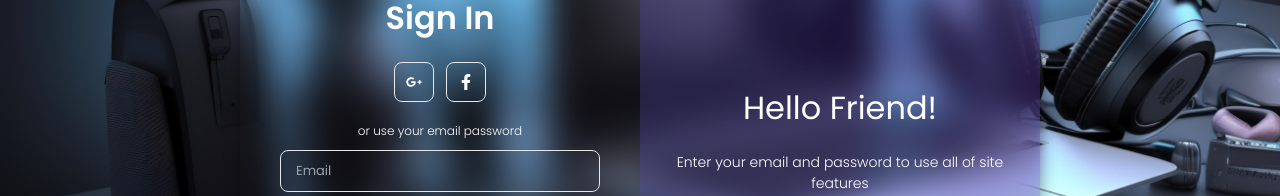
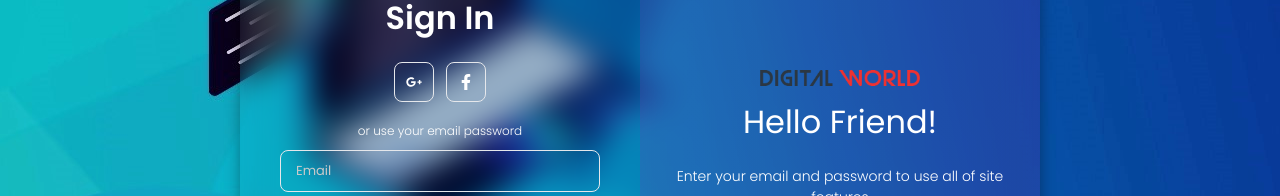
Before and after one commit to doankietdev/digital-shop-web, a React (Create React App) app: page /auth in a window 1280 px wide. Shown: the part 234-430 px from the top of the page. Built offline with nearby package versions, Linux system fonts and the light colour scheme; no server answers.

Commit message:
[EDIT] fix UI

```diff
--- a/src/components/FormControls/classes.js
+++ b/src/components/FormControls/classes.js
@@ -3,7 +3,7 @@ import clsx from 'clsx'
 const inputClasses = ({ primary, outlined, rounded, hasError, className }) => {
   return clsx(
     {
-      'border-[1px] hover:border-[2px] focus:border-[2px] bg-transparent':
+      'border-[1px] hover:border-[2px] focus:border-[2px] bg-transparent placeholder:text-[#cacaca]':
         outlined,
       'text-black': !outlined
     },
--- a/src/pages/Auth/Auth.jsx
+++ b/src/pages/Auth/Auth.jsx
@@ -1,9 +1,8 @@
 import clsx from 'clsx'
 import { useCallback, useEffect, useRef, useState } from 'react'
 import { useSelector } from 'react-redux'
-import { useNavigate } from 'react-router-dom'
+import { Link, useNavigate } from 'react-router-dom'
 import { ToastContainer, toast } from 'react-toastify'
-import authBackground from '~/assets/auth-background.jpg'
 import { Button } from '~/components'
 import { routesConfig } from '~/config'
 import { userSelector } from '~/redux/selectors'
@@ -12,6 +11,8 @@ import styles from './Auth.module.css'
 import { signIn, signUp } from './AuthSlice'
 import SignInForm from './SignInForm'
 import SignUpForm from './SignUpForm'
+import authBackground from '~/assets/auth-background.jpg'
+import logoImage from '~/assets/logo.png'
 
 function Auth() {
   const container = useRef(null)
@@ -49,7 +50,8 @@ function Auth() {
     }
   }, [])
 
-  const handleSignIn = useCallback(async (data) => {
+  const handleSignIn = useCallback(
+    async (data) => {
       try {
         await dispatch(signIn(data)).unwrap()
         sessionStorage.setItem('signIn', true)
@@ -57,11 +59,13 @@ function Auth() {
       } catch (error) {
         toast.error(error.messages[0])
       }
-  }, [navigate])
+    },
+    [navigate]
+  )
 
   return (
     <>
-      {(
+      {
         <div
           style={{
             backgroundImage: `url(${authBackground})`
@@ -73,7 +77,7 @@ function Auth() {
           <div
             className={clsx(
               styles.container,
-              'fade-in relative bg-transparent backdrop-blur-lg w-[800px] max-w-full min-h-[680px] rounded-[30px] text-white'
+              'fade-in relative bg-transparent backdrop-blur-lg w-[800px] max-w-full min-h-[680px] rounded-[30px] text-white overflow-hidden'
             )}
             ref={container}
           >
@@ -83,7 +87,11 @@ function Auth() {
                 'absolute top-0 left-0 h-full opacity-0 z-[1] transition-all duration-[600ms] ease-in-out w-1/2'
               )}
             >
-              <SignUpForm ref={signUpFormRef} errors={signUpErrors} onSubmit={handleSignUp} />
+              <SignUpForm
+                ref={signUpFormRef}
+                errors={signUpErrors}
+                onSubmit={handleSignUp}
+              />
             </div>
             <div
               className={clsx(
@@ -106,7 +114,14 @@ function Auth() {
                     'absolute top-0 translate-x-[-200%] w-1/2 h-full transition-all duration-[600ms] ease-in-out flex flex-col justify-center items-center px-[30px] text-white'
                   )}
                 >
-                  <h1 className='text-[32px] font-semibol'>Welcome Back!</h1>
+                  <Link to={routesConfig.home()} title='Back to home'>
+                    <img
+                      src={logoImage}
+                      alt='Logo'
+                      className='w-[160px] object-contain'
+                    />
+                  </Link>
+                  <h1 className='mt-3 text-[32px] font-semibol'>Welcome Back!</h1>
                   <p className='text-center text-[14px] mt-5 mb-[30px] font-light'>
                     Enter your personal details to sign up
                   </p>
@@ -127,7 +142,16 @@ function Auth() {
                     'absolute top-0 translate-x-full w-1/2 h-full transition-all duration-[600ms] ease-in-out flex flex-col justify-center items-center px-[30px] text-white'
                   )}
                 >
-                  <h1 className='text-[32px] font-semibol'>Hello Friend!</h1>
+                  <Link to={routesConfig.home()} title='Back to home'>
+                    <img
+                      src={logoImage}
+                      alt='Logo'
+                      className='w-[160px] object-contain'
+                    />
+                  </Link>
+                  <h1 className='mt-3 text-[32px] font-semibol'>
+                    Hello Friend!
+                  </h1>
                   <p className='text-center text-[14px] mt-5 mb-[30px] font-light'>
                     Enter your email and password to use all of site features
                   </p>
@@ -146,7 +170,7 @@ function Auth() {
             </div>
           </div>
         </div>
-      )}
+      }
       <ToastContainer autoClose={2000} />
     </>
   )
--- a/src/pages/Auth/SignInForm/SignInForm.jsx
+++ b/src/pages/Auth/SignInForm/SignInForm.jsx
@@ -55,6 +55,7 @@ function SignInForm({ onSubmit }, ref) {
       <div className='flex gap-3 my-5'>
         <a
           href='#'
+          title='Google'
           className={clsx(
             {
               disabled: isSubmitting
@@ -66,6 +67,7 @@ function SignInForm({ onSubmit }, ref) {
         </a>
         <a
           href='#'
+          title='Facebook'
           className={clsx(
             {
               disabled: isSubmitting
--- a/src/pages/Auth/SignUpForm/SignUpForm.jsx
+++ b/src/pages/Auth/SignUpForm/SignUpForm.jsx
@@ -107,6 +107,7 @@ function SignUpForm({ onSubmit, errors }, ref) {
       <div className='flex gap-3 my-5'>
         <a
           href='#'
+          title='Google'
           className={clsx(
             {
               disabled: isSubmitting
@@ -118,6 +119,7 @@ function SignUpForm({ onSubmit, errors }, ref) {
         </a>
         <a
           href='#'
+          title='Facebook'
           className={clsx(
             {
               disabled: isSubmitting
```
Also changed, not shown: src/assets/auth-background.jpg. Lines whose indentation alone changed are shown as unchanged.
